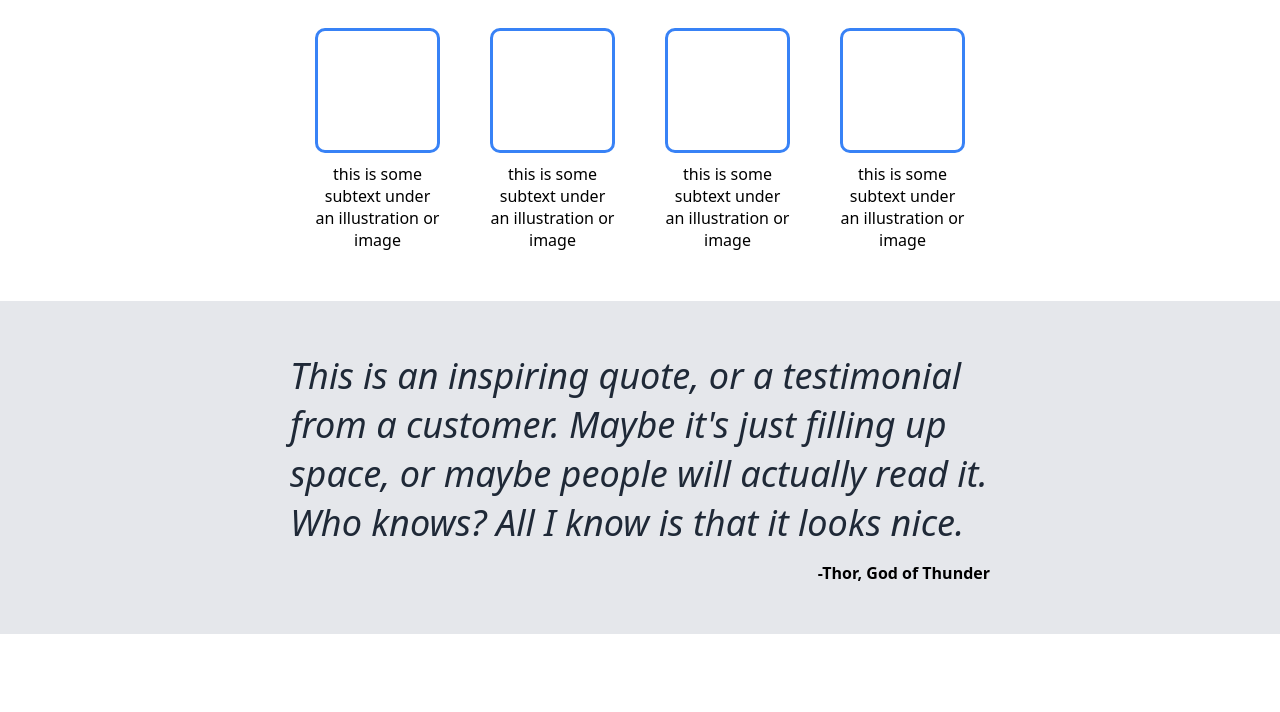
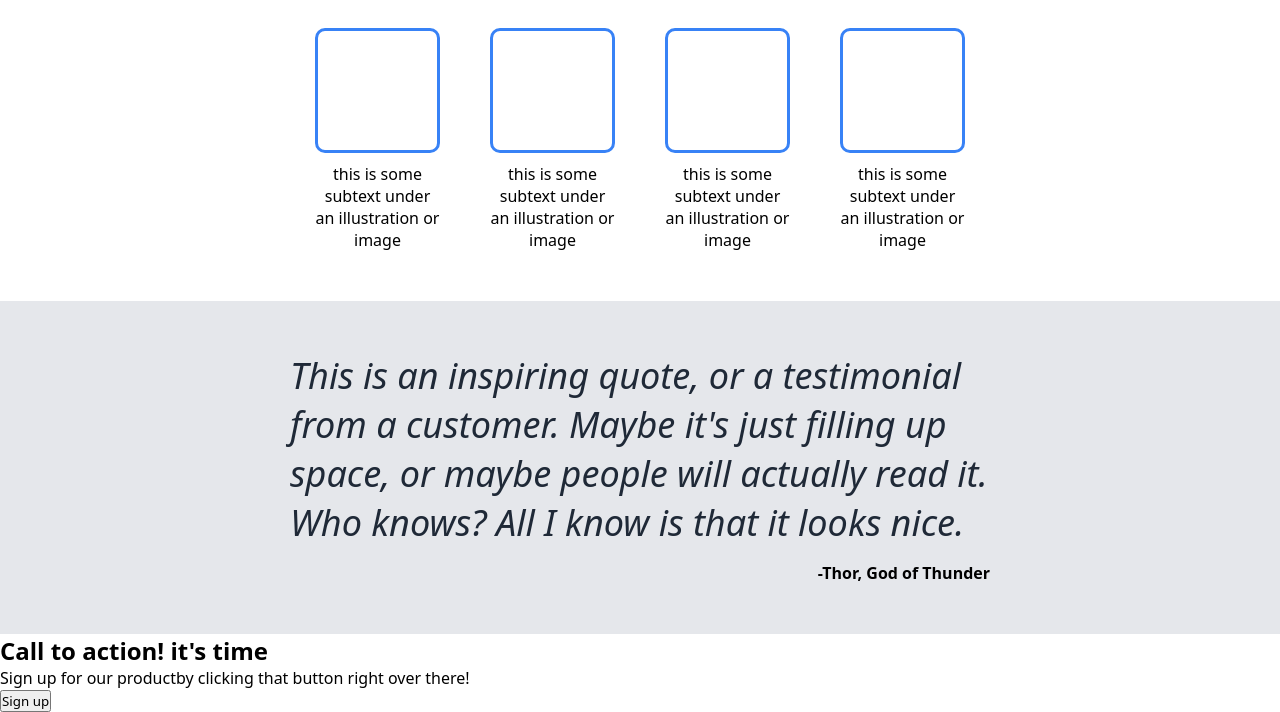
Before and after one commit to MrQuantumPlayer/second-project, a plain HTML site: page index.html in a window 1280 px wide. Shown: the part 464-1176 px from the top of the page. Before the commit the page ends 1098 px from the top, so only its background shows below. Drawn offline with Linux system fonts and the light colour scheme.

Commit message:
add fourth card block to html

```diff
--- a/index.html
+++ b/index.html
@@ -77,6 +77,21 @@
     </div>
 
     <!--Third Block Ends-->
+
+
+    <!--Fourth Block Starts-->
+
+    <div class="message-container">
+        <div class="message-button">
+            <div class="message">
+                <h2>Call to action! it's time</h2>
+                <p>Sign up for our productby clicking that button right over there!</p>
+            </div>
+            <button>Sign up</button>
+        </div>
+    </div>
+
+    <!--Fourth Block Ends-->
 </body>
 
 </html>
--- a/style.css
+++ b/style.css
@@ -158,3 +158,5 @@ img {
     align-self:self-end;
     font-weight: 900;
 }
+
+/*Styling Fourth Block*/
```
